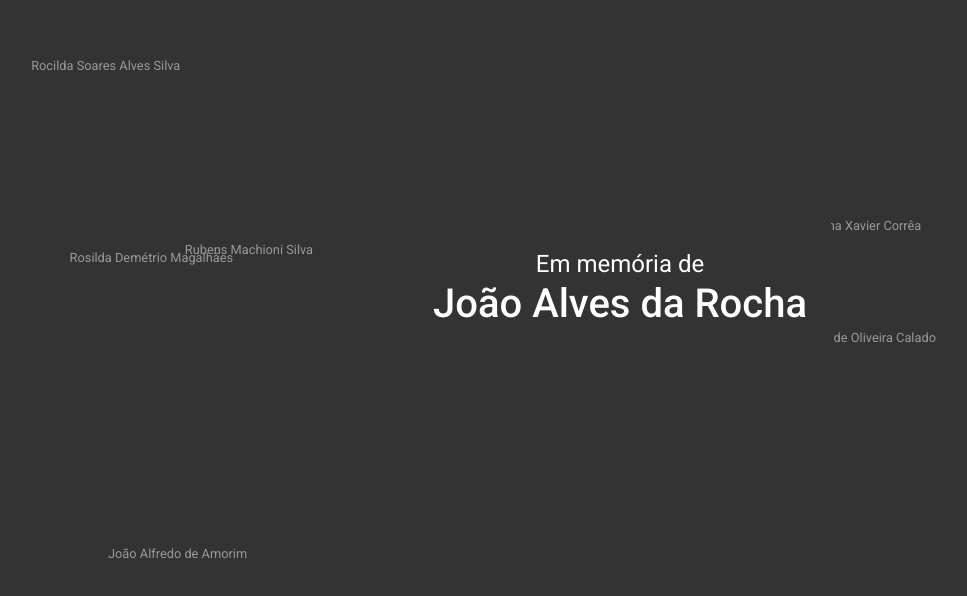
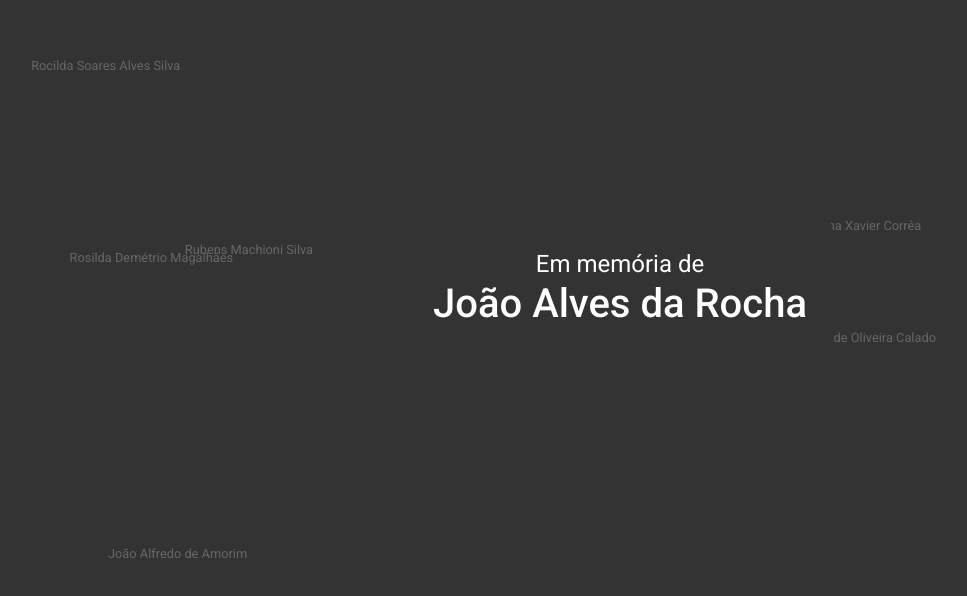
Before and after one commit to condini-mastheus/vitimas-da-covid, a Nuxt app: page / in a window 1280 px wide. Shown: the part 116-712 px from the top of the page, without its empty margins (20-987 px from the left). Built offline with nearby package versions, Linux system fonts and the light colour scheme.

Commit message:
update color token

```diff
--- a/components/atoms/person/person.vue
+++ b/components/atoms/person/person.vue
@@ -19,7 +19,7 @@ export default Vue.extend({
 
 <style lang="scss" scoped>
 .person-name {
-  color: #999;
+  color: $color-granite-gray;
   font-size: 0.8rem;
 }
 </style>
```
